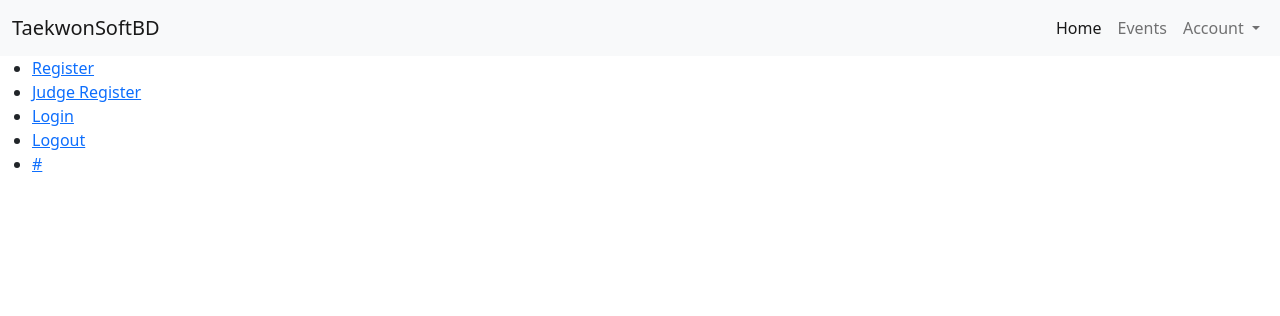
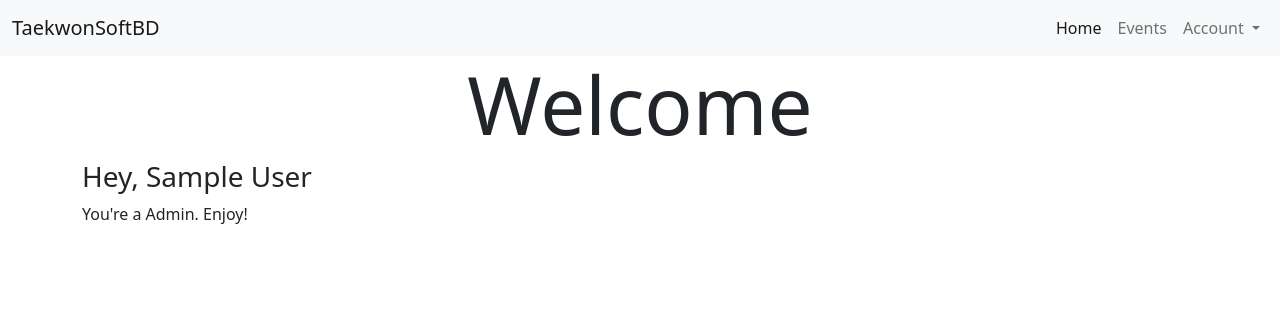
Before and after one commit to xaadu/taekwonsoftbd, a Django app: page /account/sample/ in a window 1280 px wide. Shown: the top 316 px of the page. Run offline with Django 3.2, Linux system fonts and the light colour scheme; the visitor is signed in with stand-in values (Sample User, id 1); parts of the project's set-up code (start-up, migrations or seed data) failed here and were passed over; some libraries are stand-ins or nearby versions.

Commit message:
Added basic info in sample page

```diff
--- a/app/account/templates/account/sample.html
+++ b/app/account/templates/account/sample.html
@@ -3,11 +3,22 @@
 {% load widget_tweaks %}
 
 {% block main %}
-<ul>
-    <li><a href="{% url 'account:register' %}">Register</a></li>
-    <li><a href="{% url 'account:judge_register' %}">Judge Register</a></li>
-    <li><a href="{% url 'account:login' %}">Login</a></li>
-    <li><a href="{% url 'account:logout' %}">Logout</a></li>
-    <li><a href="{% url 'account:sample' %}">#</a></li>
-</ul>
+<div class="container">
+    <h1 class="display-1 text-center">Welcome</h1>
+    {% if user.is_authenticated %}
+    <h3 class="h3">Hey, {{ user.first_name }} {{ user.last_name }}</h3>
+    <p>
+        You're a
+        {% if user.is_judge %} Judge.
+        {% elif user.is_tl %} Team Leader.
+        {% elif user.is_admin %} Admin.
+        {% else %} Unwanted Person.
+        {% endif %} Enjoy!
+    </p>
+    {% else %}
+    <p>
+        You're not logged in. Please login first.
+    </p>
+    {% endif %}
+</div>
 {% endblock %}
```
